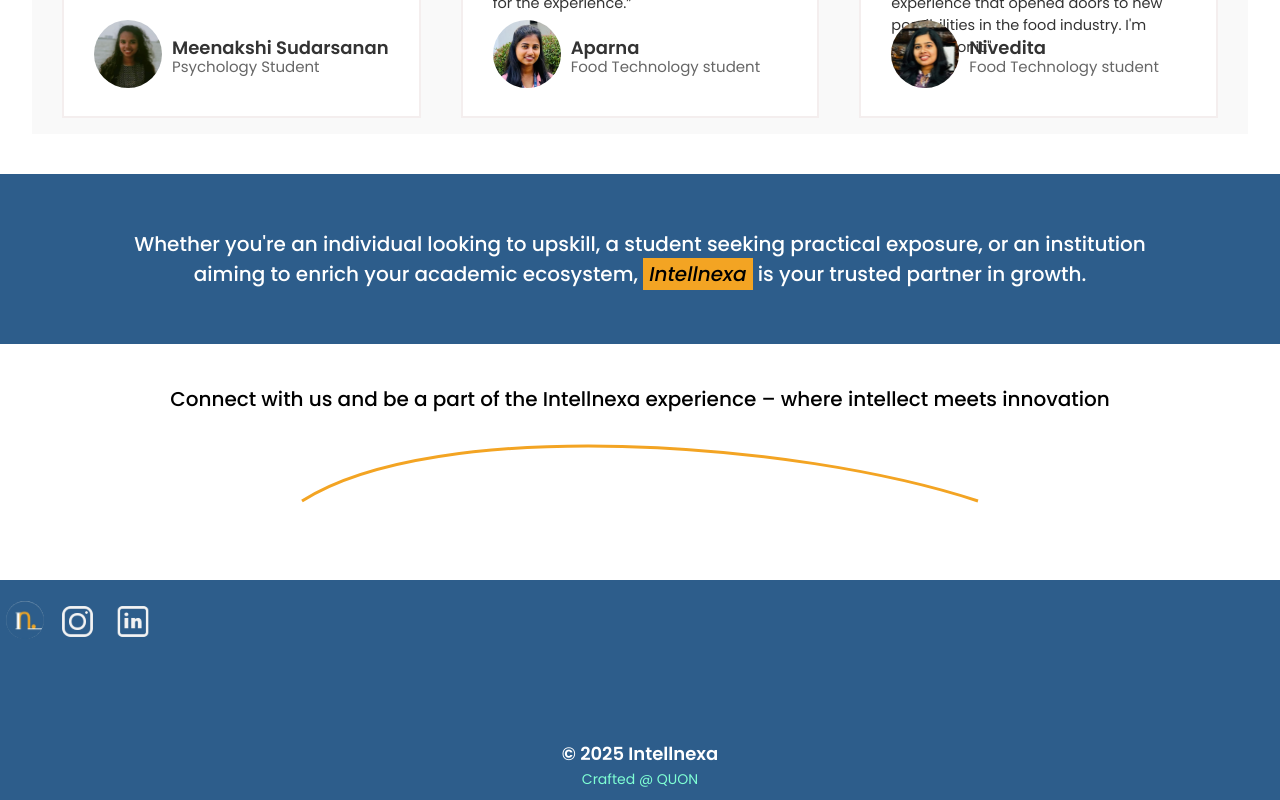
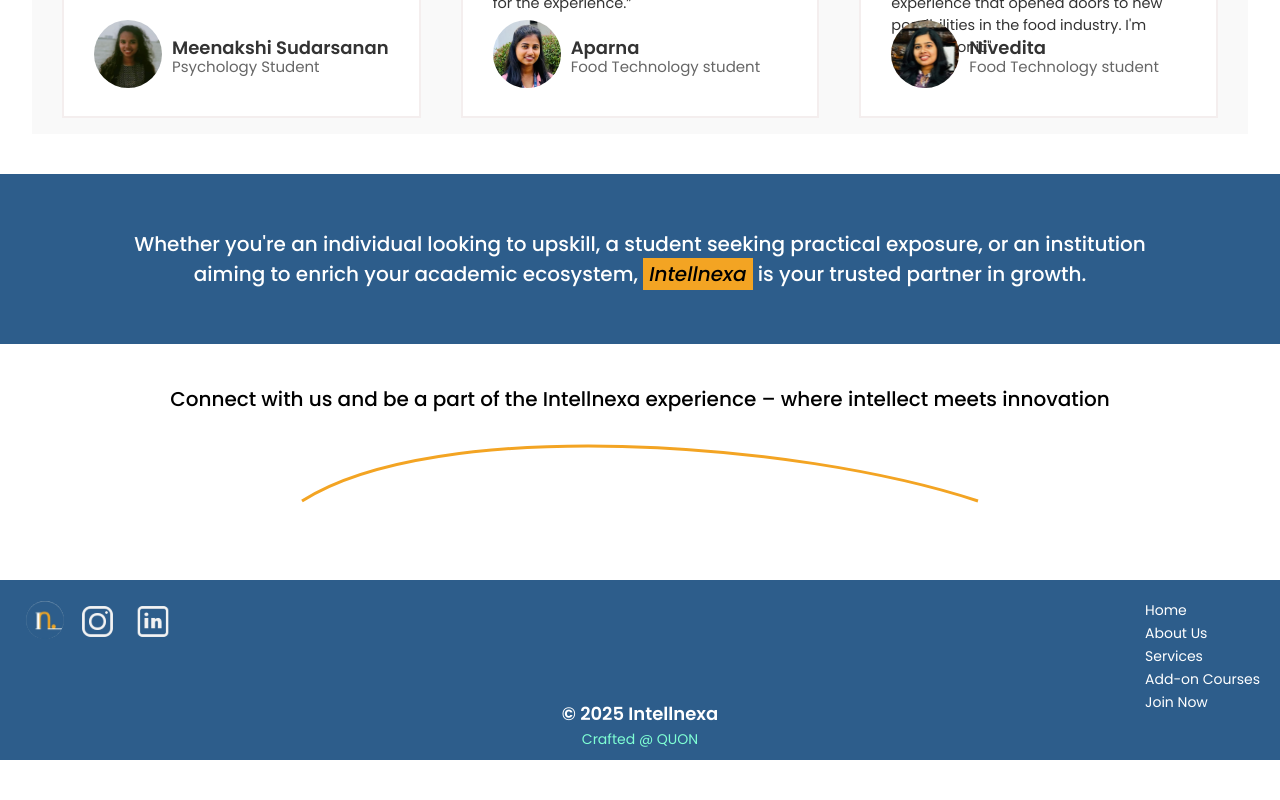
Before and after one commit to achuthspai04/intellnexa, a React (Vite) app: page / in a window 1280 px wide. Shown: the part 3542-4342 px from the top of the page. After the commit the page ends 4302 px from the top, so only its background shows below. Built offline with nearby package versions, Linux system fonts and the light colour scheme.

Commit message:
home page done

```diff
--- a/src/components/footer.css
+++ b/src/components/footer.css
@@ -2,10 +2,12 @@
     display: flex;
     flex-direction: column;
     justify-content: space-between;
-    height: 200px;
+    height: 160px;
     max-width: 100%;
     background-color: #2d5d8b;
     padding-top: 20px;
+    padding-left: 20px;
+    padding-right: 20px;
 }
 
 .rights{
@@ -35,8 +37,29 @@
 }
 
 .footer-links{
+    position: absolute;
     display: flex;
     align-items: flex-start;
     justify-content: flex-start;
-    margin-bottom: auto; /* Push other content to bottom */
+    margin-bottom: auto;
 }
+.links {
+    position: absolute;
+    right: 20px;
+    display: flex;
+    flex-direction: column;
+    gap: 2px;
+    align-items: start;
+}
+
+.links a {
+    color: #fff;
+    text-decoration: none;
+    font-family: 'poppins', sans-serif;
+    font-size: 14px;
+    font-weight: 400;
+}
+
+.links a:hover {
+    color: aquamarine;
+}
--- a/src/components/footer.jsx
+++ b/src/components/footer.jsx
@@ -19,6 +19,14 @@
                         <img src="./f3.svg" alt="best courses for food technology in kerala"/>
                     </button>
                 </div>
+
+                <div className="links">
+                    <a href="#">Home</a>
+                    <a href="#">About Us</a>
+                    <a href="#">Services</a>
+                    <a href="#">Add-on Courses</a>
+                    <a href="https://wa.me/917907451370?text=Hey, I wanted to schedule a call to know more about Intellnexa's courses and services." target="_blank" rel="noopener noreferrer">Join Now</a>
+                </div>
             </div>
             <p className="rights">© 2025 Intellnexa</p>
             <a href="https://api.whatsapp.com/send?phone=918921307519&text=Hi, I want to know if you could build a website/software for me" className="quon">Crafted @ QUON</a>
```
